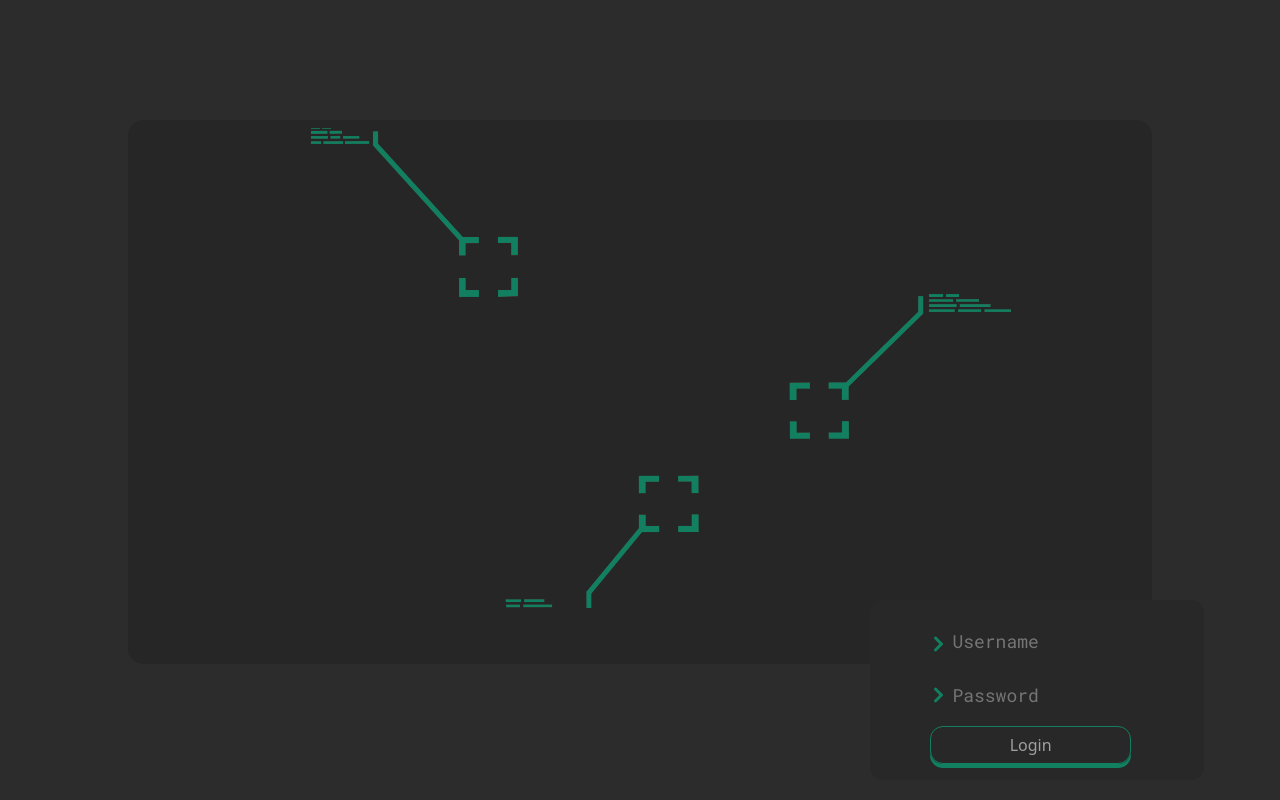
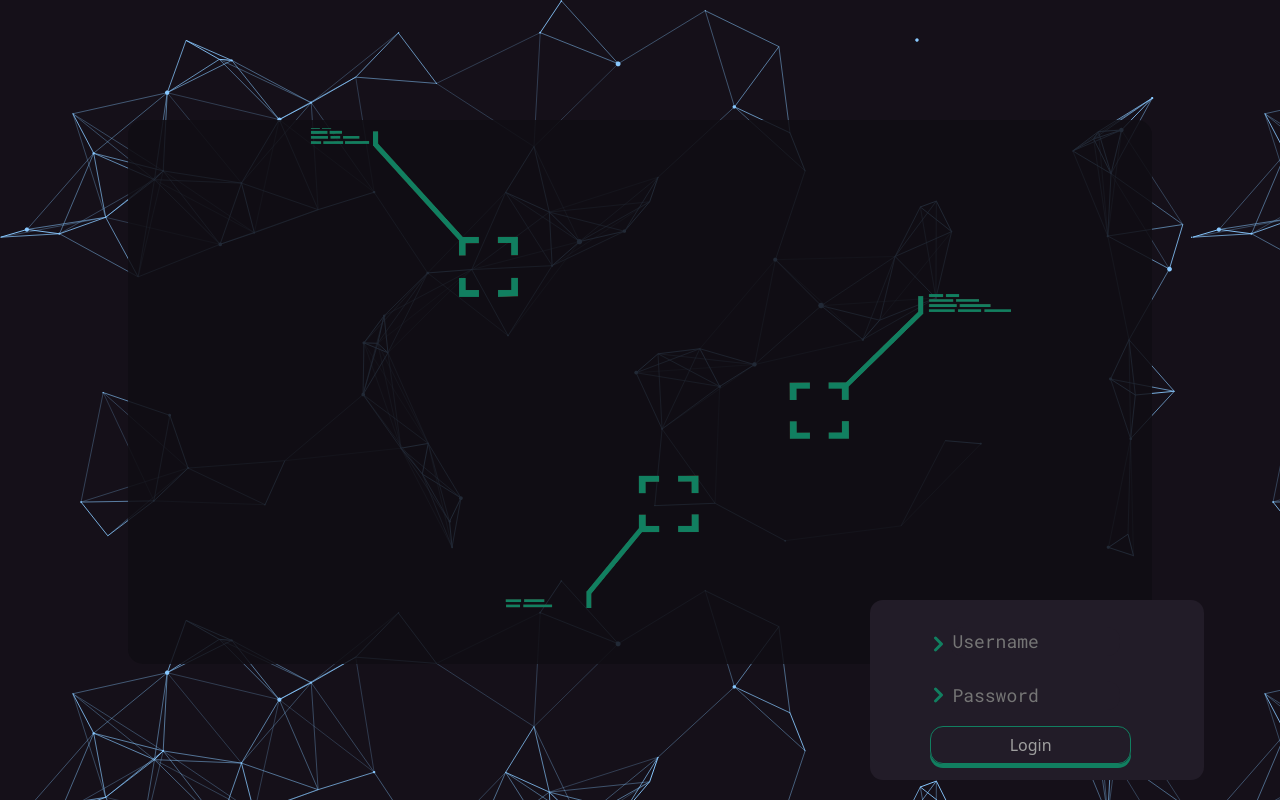
Before and after one commit to kaiser24/VideoAnalytics_Server_Frontend, an Angular app: page /login in a window 1280 px wide. Built offline with nearby package versions, Linux system fonts and the light colour scheme.

Commit message:
Changed colors, background image, ans some styles

```diff
--- a/src/app/home/home.component.css
+++ b/src/app/home/home.component.css
@@ -1,7 +1,7 @@
 .home_container {
     width: 100%;
     height: 100%;
-    background: #2c2c2c;
+    background: url("src/assets/images/loginview_images/cool-background2.png");
     opacity: 1;
     position: absolute;
     top: 0px;
--- a/src/app/home/main_menu/main_menu.component.css
+++ b/src/app/home/main_menu/main_menu.component.css
@@ -22,7 +22,7 @@
     background-repeat: no-repeat;
     background-position: center center;
     background-size: cover;
-    opacity: 1;
+    opacity: 0.85;
     position: absolute;
     overflow: hidden;
     border-radius: 13px;
@@ -32,7 +32,7 @@
 .card_background {
     width: 100%;
     height: 100%;
-    background: #282828;
+    background: #100d13;
     opacity: 1;
     position: absolute;
     top: 0px;
@@ -40,7 +40,7 @@
     overflow: hidden;
 }
 .info_card:hover .card_background {
-    background: #2c2c2c;
+    background: #221c28;
     border-color: #117f60;
 }
 .info_card:active {
--- a/src/app/loginview/loginview.component.css
+++ b/src/app/loginview/loginview.component.css
@@ -20,7 +20,7 @@ textarea:focus, input:focus, input[type]:focus, .uneditable-input:focus {
 .login_view_container {
     width: 100%;
     height: 100%;
-    background: #2c2c2c;
+    background: url("src/assets/images/loginview_images/cool-background2.png");
     opacity: 1;
     position: absolute;
     top: 0px;
@@ -28,8 +28,8 @@ textarea:focus, input:focus, input[type]:focus, .uneditable-input:focus {
     overflow: hidden;
 }
 .center_container {
-    background: #262626;
-    opacity: 1;
+    background: #100d13;
+    opacity: 0.85;
     position: absolute;
     border-top-left-radius: 15px;
     border-top-right-radius: 15px;
@@ -52,7 +52,7 @@ textarea:focus, input:focus, input[type]:focus, .uneditable-input:focus {
 .login_form_background {
     width: 334px;
     height: 180px;
-    background: #282828;
+    background: #221c28;
     opacity: 1;
     border-top-left-radius: 13px;
     border-top-right-radius: 13px;
@@ -69,7 +69,7 @@ textarea:focus, input:focus, input[type]:focus, .uneditable-input:focus {
     -webkit-text-stroke: 2px;
 }
 .input_text {
-    background-color: #282828;
+    background-color: #221c28;
     border-radius: 13px;
     border-color: #117f60;
     border-width: 0px;
@@ -177,6 +177,7 @@ textarea:focus, input:focus, input[type]:focus, .uneditable-input:focus {
     top: 48%;
     left: 4%;
 }
+
 /* Only for desktop tablets */
 @media only screen and (min-width: 580px) {
     .center_container {
--- a/src/app/navbar/navbar.component.css
+++ b/src/app/navbar/navbar.component.css
@@ -26,7 +26,7 @@ body {
 .navbar_background {
     width: 100%;
     height: 100%;
-    background: #262626;
+    background: #221c28;
     opacity: 1;
     position: absolute;
     top: 0px;
```
Also changed, not shown: src/assets/images/loginview_images/cool-background2.png (added).
